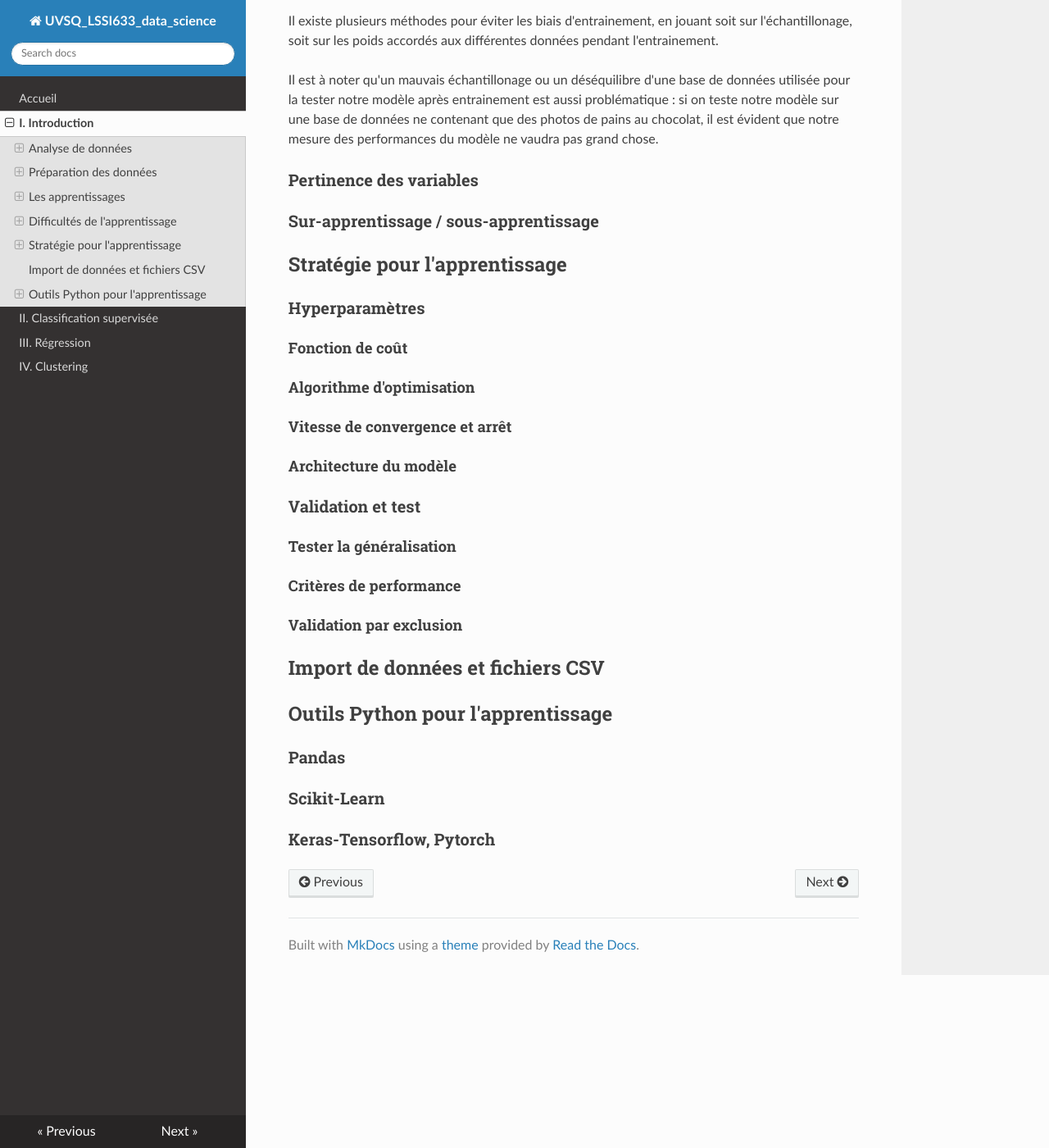
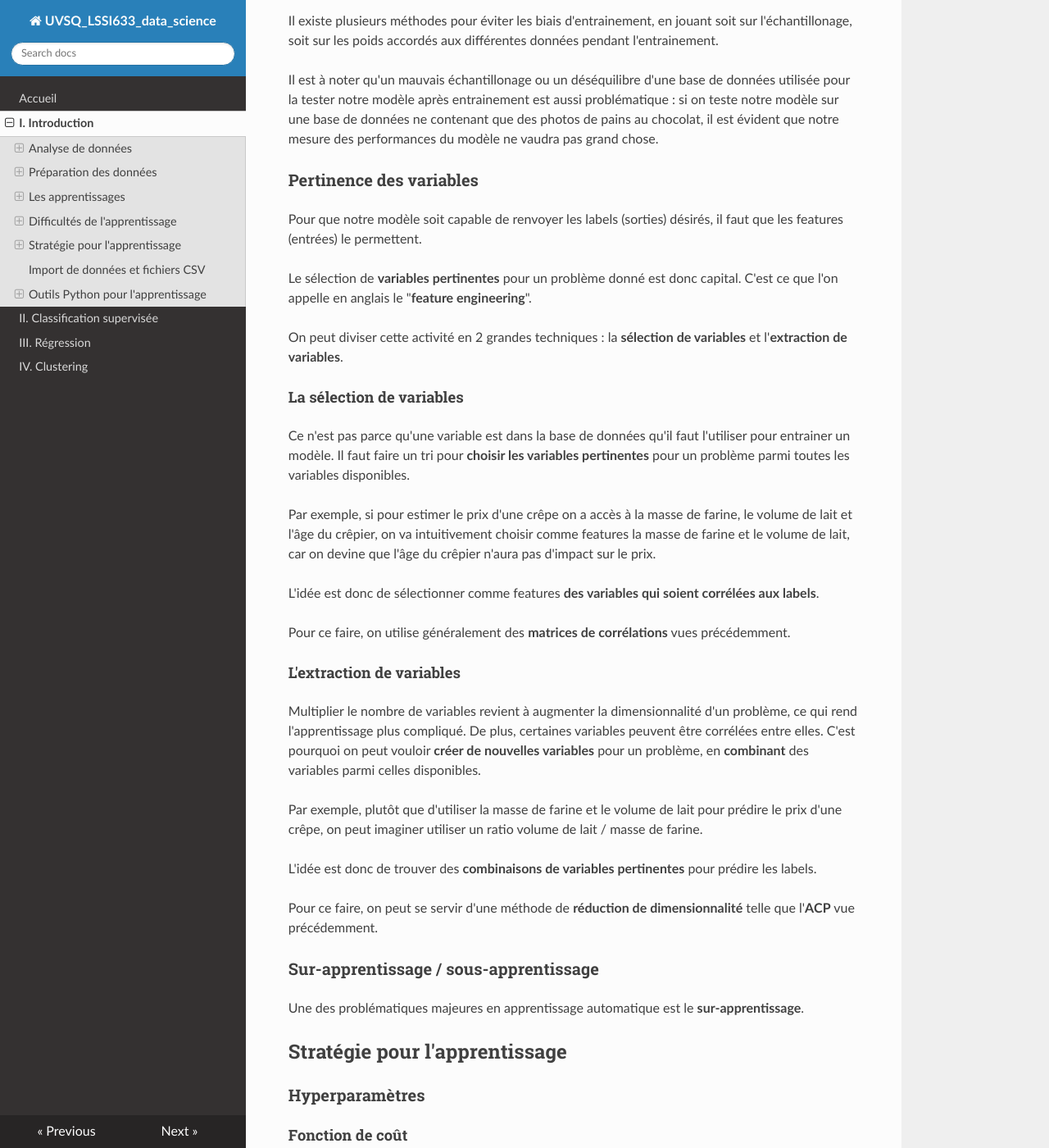
Before and after one commit to NicOudart/UVSQ_LSSI633_data_science, an MkDocs documentation site: the page built from docs/Chap1_Introduction.md, in a window 1280 px wide and 1400 px high, scrolled down 25840 px. Shown: the whole window at 82% size. Built offline with MkDocs 1.6.1, drawn with Linux system fonts in a browser that asks for light colours; nearby versions of some CDN libraries; some of the changed text lies outside the part shown.

Commit message:
-Progress on Chapter 1.

```diff
--- a/docs/Chap1_Introduction.md
+++ b/docs/Chap1_Introduction.md
@@ -372,7 +372,7 @@ La moitié de l'information contenue dans cette matrice étant redondante, on n'
 Comme mentionné précédemment, les jeux de données que l'on rencontre sont souvent multidimensionels.
 Ceci rend difficile voir impossible un affichage graphique compréhensible des individus d'une variable par rapport à une autre (il faudrait un graphique 2D pour 2 variables, 3D pour 3 variables, 4D pour 4 variables, etc.).
 
-Afin de représenter des données multidimensionnelles sous la forme d'un affichage graphique de **dimension faible** (en général 1, 2 ou 3), on utilise souvent l'**Analyse en Composantes Principales** (ACP).
+Afin de représenter des données multidimensionnelles sous la forme d'un affichage graphique de **dimension faible** (en général 1, 2 ou 3), on utilise souvent une **méthode de réduction de dimensionnalité** connue sous le nom d'**Analyse en Composantes Principales** (ACP).
 
 L'idée est la suivante.
 Soit un jeu de données contenant $p$ variables et $n$ individus.
@@ -663,7 +663,39 @@ Il est à noter qu'un mauvais échantillonage ou un déséquilibre d'une base de
 
 ### Pertinence des variables
 
+Pour que notre modèle soit capable de renvoyer les labels (sorties) désirés, il faut que les features (entrées) le permettent.
+
+Le sélection de **variables pertinentes** pour un problème donné est donc capital.
+C'est ce que l'on appelle en anglais le "**feature engineering**".
+
+On peut diviser cette activité en 2 grandes techniques : la **sélection de variables** et l'**extraction de variables**.
+
+#### La sélection de variables
+
+Ce n'est pas parce qu'une variable est dans la base de données qu'il faut l'utiliser pour entrainer un modèle.
+Il faut faire un tri pour **choisir les variables pertinentes** pour un problème parmi toutes les variables disponibles.
+
+Par exemple, si pour estimer le prix d'une crêpe on a accès à la masse de farine, le volume de lait et l'âge du crêpier, on va intuitivement choisir comme features la masse de farine et le volume de lait, car on devine que l'âge du crêpier n'aura pas d'impact sur le prix.
+
+L'idée est donc de sélectionner comme features **des variables qui soient corrélées aux labels**.
+
+Pour ce faire, on utilise généralement des **matrices de corrélations** vues précédemment.
+
+#### L'extraction de variables
+
+Multiplier le nombre de variables revient à augmenter la dimensionnalité d'un problème, ce qui rend l'apprentissage plus compliqué.
+De plus, certaines variables peuvent être corrélées entre elles.
+C'est pourquoi on peut vouloir **créer de nouvelles variables** pour un problème, en **combinant** des variables parmi celles disponibles.
+
+Par exemple, plutôt que d'utiliser la masse de farine et le volume de lait pour prédire le prix d'une crêpe, on peut imaginer utiliser un ratio volume de lait / masse de farine.
+
+L'idée est donc de trouver des **combinaisons de variables pertinentes** pour prédire les labels.
+
+Pour ce faire, on peut se servir d'une méthode de **réduction de dimensionnalité** telle que l'**ACP** vue précédemment.
+
 ### Sur-apprentissage / sous-apprentissage
+
+Une des problématiques majeures en apprentissage automatique est le **sur-apprentissage**.
 
 ## Stratégie pour l'apprentissage
 
```
